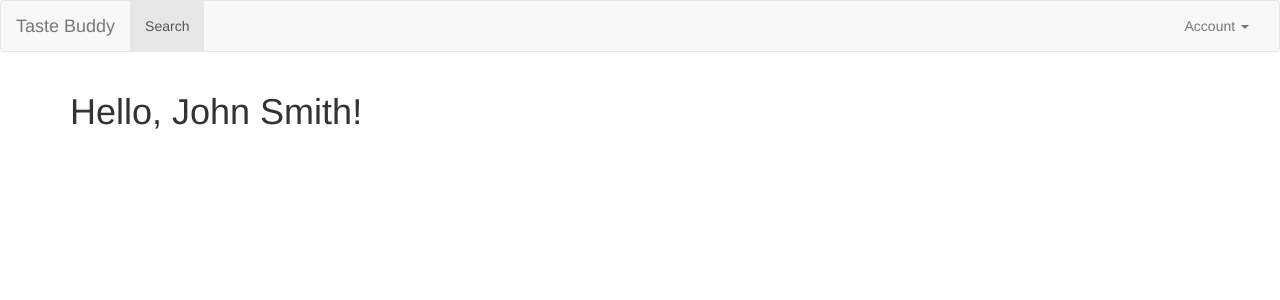
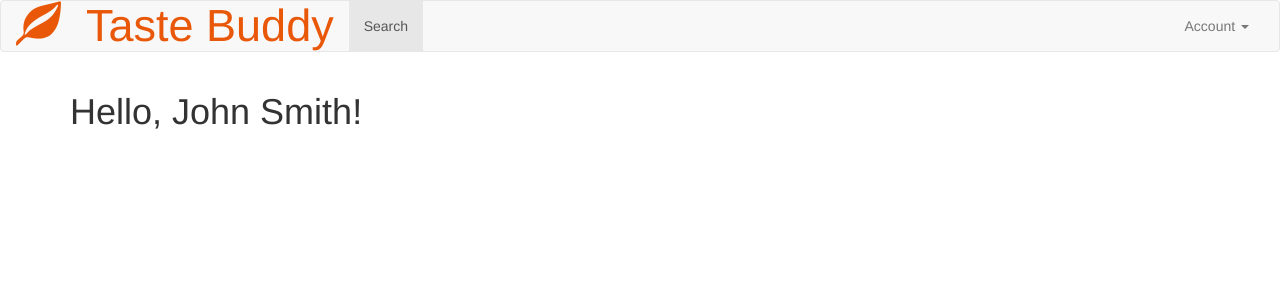
Before and after one commit to ginadivina/taste-buddy, a Flask app: page / in a window 1280 px wide. Shown: the top 300 px of the page. Run offline with Flask 2, Linux system fonts and the light colour scheme; some libraries are stand-ins or nearby versions.

Commit message:
Styling changes, added blank DB

```diff
--- a/app/templates/base.html
+++ b/app/templates/base.html
@@ -2,19 +2,21 @@
 
 {% block navbar %}
 <nav class="navbar navbar-default">
+
     <div class="container-fluid">
         <div class="navbar-header">
+            <i class="glyphicon glyphicon-leaf" style = "color : #e95809; font-size: 45px;"></i>
             <button type="button" class="navbar-toggle collapsed" data-toggle="collapse" data-target="#bs-example-navbar-collapse-1" aria-expanded="false">
                 <span class="sr-only">Toggle navigation</span>
                 <span class="icon-bar"></span>
                 <span class="icon-bar"></span>
                 <span class="icon-bar"></span>
             </button>
-            <a class="navbar-brand" href="{{ url_for('index') }}">Taste Buddy</a>
         </div>
 
         <!-- Collect the nav links, forms, and other content for toggling -->
         <div class="collapse navbar-collapse" id="bs-example-navbar-collapse-1">
+            <a class="navbar-brand" style = "color : #e95809; font-size: 45px; padding-left: 40px;" href="{{ url_for('index') }}">Taste Buddy</a>
             <ul class="nav navbar-nav">
                 <li class="active"><a href="{{ url_for('search') }}">Search <span class="sr-only">(current)</span></a></li>
             </ul>
```
Also changed, not shown: README.md, app/db.db (added).
